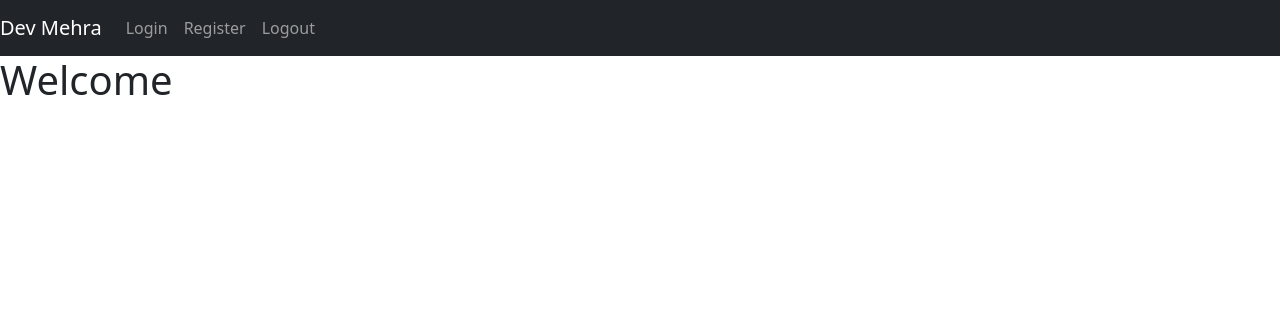
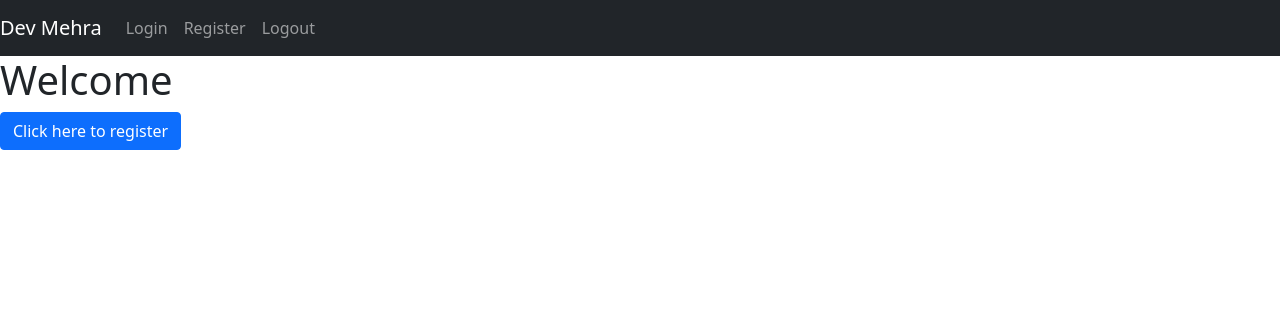
Before and after one commit to d3vmeh/DevSocial, a Flask app: page / in a window 1280 px wide. Shown: the top 316 px of the page. Run offline with Flask 2, Linux system fonts and the light colour scheme; some libraries are stand-ins or nearby versions.

Commit message:
Added Register Button to landing page

```diff
--- a/templates/index.html
+++ b/templates/index.html
@@ -9,5 +9,5 @@ Landing page
 
 <h1>Welcome</h1>
 
-
+<a href="/register"><button type="button" class="btn btn-primary">Click here to register</button></a>
 {% endblock %}
```
